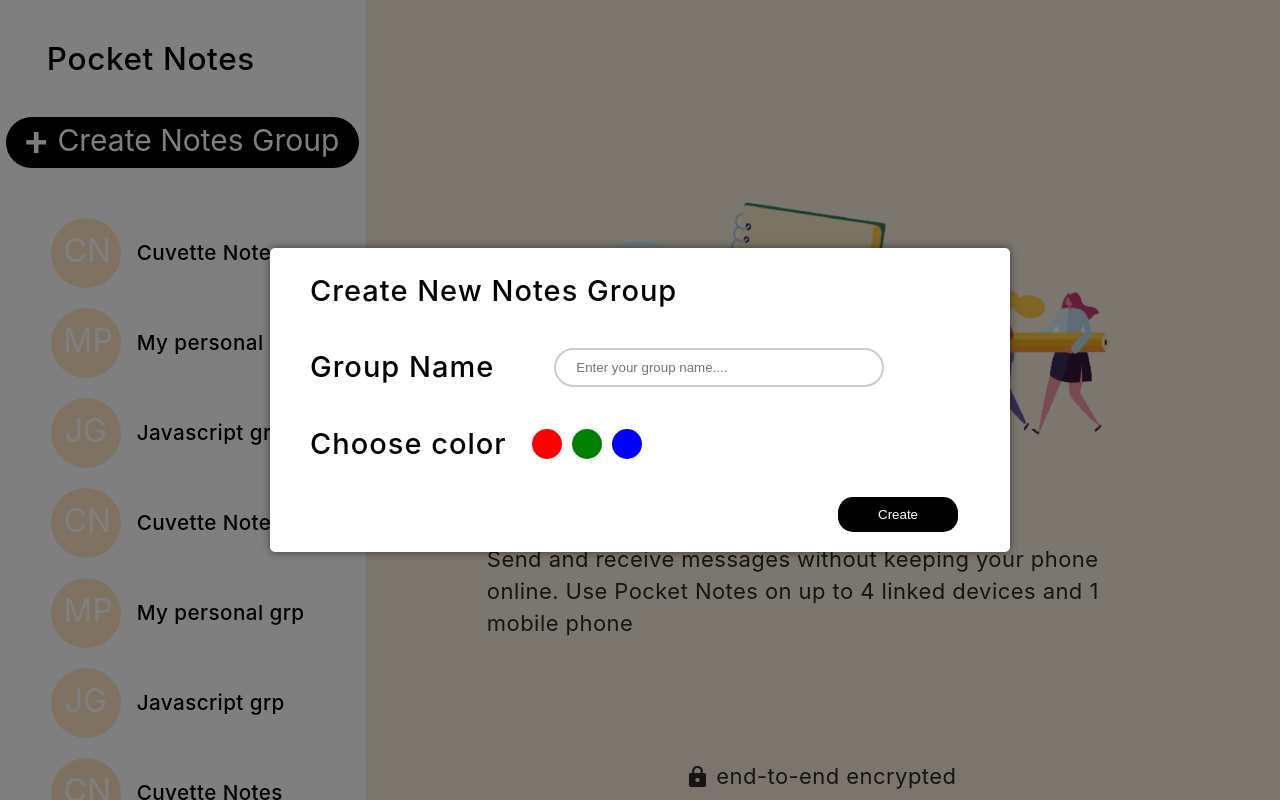
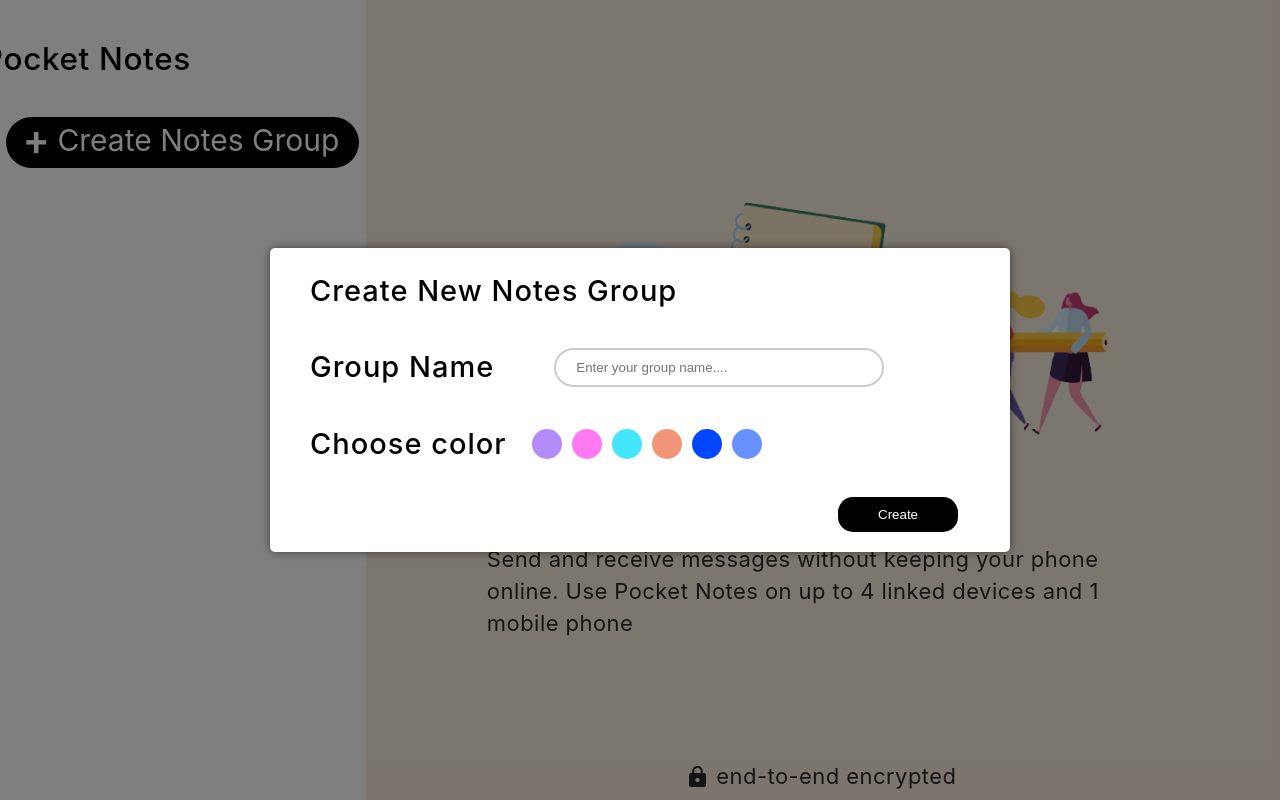
Before and after one commit to vishakhabce/Notes-App, a React (Create React App) app: page / in a window 1280 px wide. Both pictures are taken after a click on the element "Create Notes Group". Built offline with nearby package versions, Linux system fonts and the light colour scheme.

Commit message:
added sidebar and routing

```diff
--- a/src/App.js
+++ b/src/App.js
@@ -5,59 +5,14 @@ import Note from "./components/Note/Note";
 import Home from "./components/Home/Home";
 import { useState } from "react";
 
-
 function App() {
-  const [notes, setNotes] = useState([
-    {
-      id: "1",
-      title: "Cuvette Notes",
-      content: "This is the content of note 1.",
-    },
-    {
-      id: "2",
-      title: "My personal grp",
-      content: "This is the content of note 2.",
-    },
-    {
-      id: "3",
-      title: "Javascript grp",
-      content: "This is the content of note 3.",
-    }, {
-      id: "1",
-      title: "Cuvette Notes",
-      content: "This is the content of note 1.",
-    },
-    {
-      id: "2",
-      title: "My personal grp",
-      content: "This is the content of note 2.",
-    },
-    {
-      id: "3",
-      title: "Javascript grp",
-      content: "This is the content of note 3.",
-    }, {
-      id: "1",
-      title: "Cuvette Notes",
-      content: "This is the content of note 1.",
-    },
-    {
-      id: "2",
-      title: "My personal grp",
-      content: "This is the content of note 2.",
-    },
-    {
-      id: "3",
-      title: "Javascript grp",
-      content: "This is the content of note 3.",
-    },
-  ]);
+  const [notes, setNotes] = useState([]);
   return (
     <div className="App">
       <Sidebar notes={notes} setNotes={setNotes} />
       <Routes>
-          <Route exact path="/" element={<Home />} />
-          <Route path="/notes/:id" element={<Note notes={notes} />} />
+        <Route exact path="/" element={<Home />} />
+        <Route path="/notes/:id" element={<Note notes={notes} />} />
       </Routes>
     </div>
   );
--- a/src/components/Sidebar/Sidebar.jsx
+++ b/src/components/Sidebar/Sidebar.jsx
@@ -18,18 +18,20 @@ const Sidebar = ({ notes, setNotes }) => {
     setModalIsOpen(false);
   };
 
+  console.log(notes)
+
   return (
     <div className='Sidebar'>
-       <Modal isOpen={modalIsOpen} onClose={handleModalClose} />
+       <Modal isOpen={modalIsOpen} onClose={handleModalClose} note={notes} setNote={setNotes} />
       <div className='title'>Pocket Notes</div>
       <div className='create-btn' onClick={handleModalOpen}>
         <img src={plusIcon} alt="plus" />
         <span className='btn-text'>Create Notes Group</span>
       </div>
       <div className='group-list'>
-        {notes.map((note) => (
+        {notes?.map((note) => (
           <Link key={note.id} to={`/notes/${note.id}`}>
-            <Group title={note.title} />
+            <Group title={note.title} color ={note.color} />
           </Link>
         ))}
       </div>
--- a/src/components/Sidebar/module.Sidebar.css
+++ b/src/components/Sidebar/module.Sidebar.css
@@ -14,7 +14,7 @@
   line-height: 37px;
   letter-spacing: 0.02em;
   color: #000000;
-  margin-left: -5vw;
+  margin-left: -15vw;
   margin-top: 5vh;
   margin-bottom: 5vh;
 }
@@ -38,7 +38,7 @@
   margin-bottom: 5px;
 }
 
-.group-list{
+.group-list {
   display: flex;
   flex-direction: column;
   align-items: flex-start;
--- a/src/components/group/Group.jsx
+++ b/src/components/group/Group.jsx
@@ -1,10 +1,10 @@
 import React from 'react'
 import './module.Group.css'
 
-const Group = ({ title }) => {
+const Group = ({ title, color }) => {
     return (
         <div className='group'>
-            <div className='icon' >
+            <div className='icon' style={{backgroundColor:color}} >
                 {
                     title.split(' ')
                         .map(word => word.charAt(0).toUpperCase())
--- a/src/components/group/module.Group.css
+++ b/src/components/group/module.Group.css
@@ -10,7 +10,6 @@
 }
 
 .icon {
-  background-color: bisque;
   padding: 0.8rem;
   border-radius: 50%;
   text-align: center;
--- a/src/components/modal/Modal.jsx
+++ b/src/components/modal/Modal.jsx
@@ -1,11 +1,30 @@
 import React, { useState } from 'react';
 import './module.Modal.css';
+import { v4 as uuidv4 } from 'uuid';
 
-const Modal = ({ isOpen, onClose }) => {
+const Modal = ({ isOpen, onClose, note, setNote }) => {
+
     const [title, setTitle] = useState('');
+
+    const colorList = [
+        '#B38BFA',
+        '#FF79F2',
+        '#43E6FC',
+        '#F19576',
+        '#0047FF',
+        '#6691FF'
+    ]
     const [color, setColor] = useState('');
 
+    console.log(note)
+
     const handleCreate = () => {
+        setNote([...note, {
+            id: uuidv4(),
+            title: title,
+            color: color
+        }])
+        setTitle('')
         onClose();
     };
 
@@ -20,12 +39,14 @@ const Modal = ({ isOpen, onClose }) => {
                 <div className='color-wrapper'>
                     <label htmlFor="color" className='modal-text'>Choose color</label>
                     <div className="color-chooser">
-                    <span className="color-circle red" onClick={() => setColor('red')}></span>
-                    <span className="color-circle green" onClick={() => setColor('green')}></span>
-                    <span className="color-circle blue" onClick={() => setColor('blue')}></span>
+                        {
+                            colorList.map((item) => (
+                                <span key={item} className={`color-circle `} style={{ backgroundColor: item }} onClick={() => setColor(item)}></span>
+                            ))
+                        }
                     </div>
                 </div>
-                <button  onClick={handleCreate}>Create</button>
+                <button onClick={handleCreate}>Create</button>
             </div>
         </div>
     );
--- a/src/components/modal/module.Modal.css
+++ b/src/components/modal/module.Modal.css
@@ -82,18 +82,6 @@ input[type="text"] {
   margin: 5px;
 }
 
-.color-circle.red {
-  background-color: red;
-}
-
-.color-circle.green {
-  background-color: green;
-}
-
-.color-circle.blue {
-  background-color: blue;
-}
-
 button {
   padding: 10px 40px;
   background: #000000;
```
Lines whose indentation alone changed are shown as unchanged.
